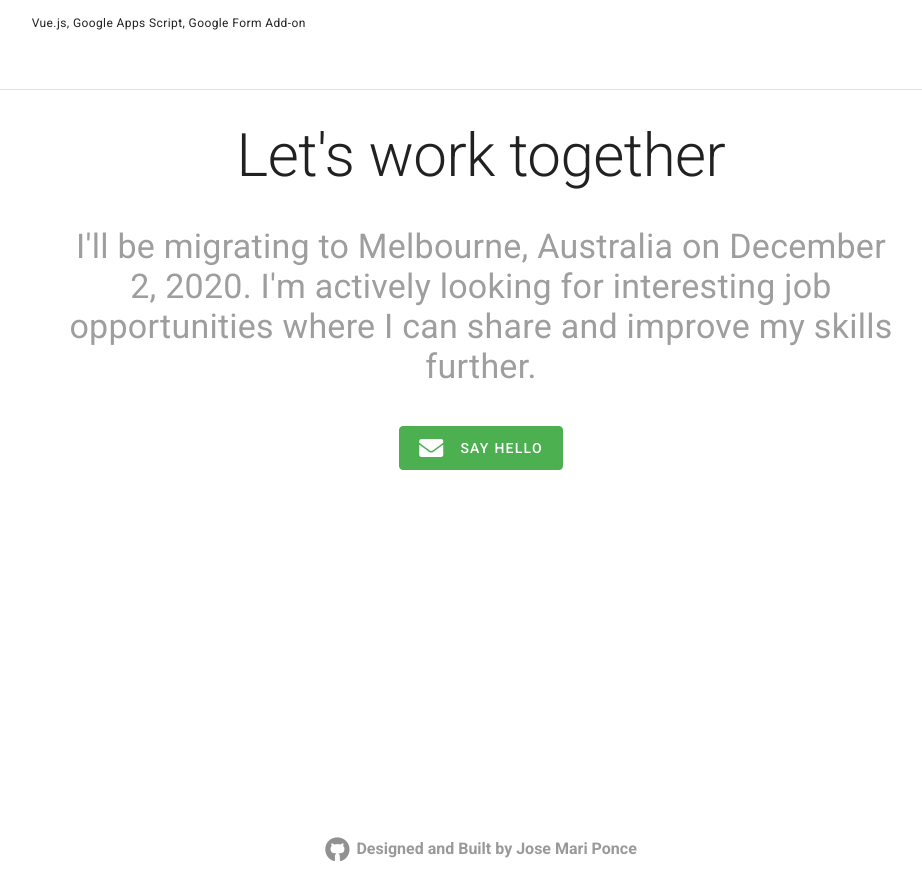
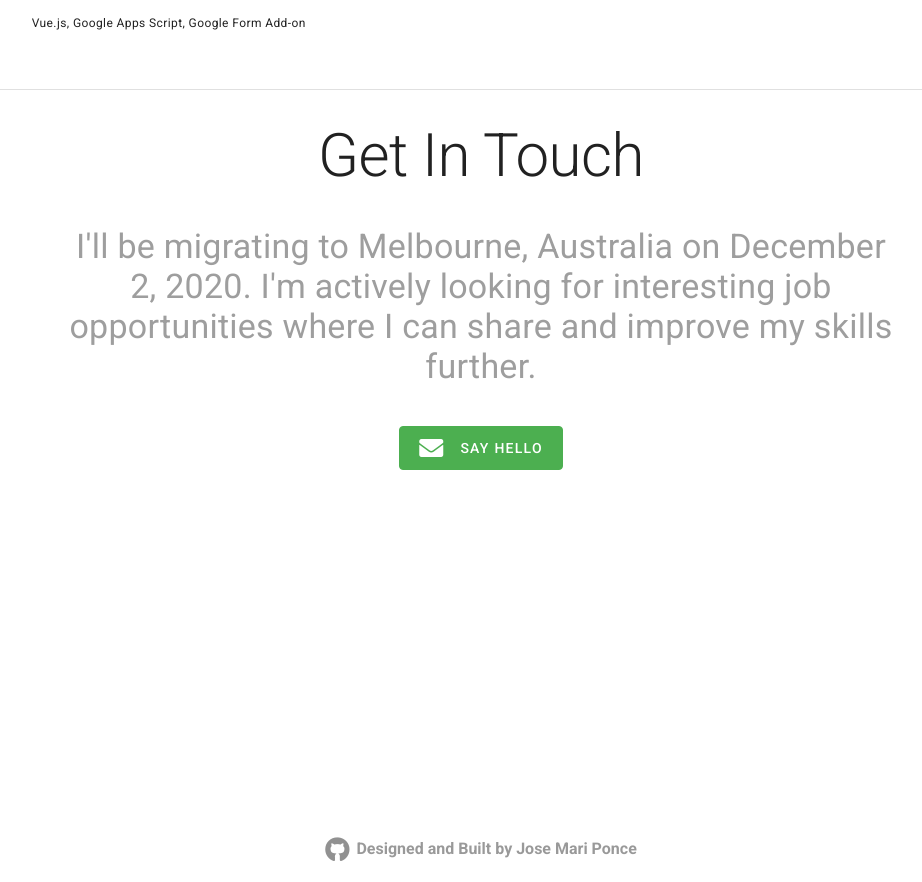
Before and after one commit to ecnopdev/vue-portfolio, a Vue app: page /#/main in a window 1280 px wide. Shown: the part 3566-4448 px from the top of the page, without its empty margins (159-1081 px from the left). Built offline with nearby package versions, Linux system fonts and the light colour scheme; a web font is replaced by a local one.

Commit message:
refactor: text in contact

```diff
--- a/src/sections/Contact.vue
+++ b/src/sections/Contact.vue
@@ -5,7 +5,7 @@
     </template>
     <template #content>
       <v-container class="d-flex flex-column text-center align-center">
-        <div class="text-center text-h4 text-sm-h2">Let's work together</div>
+        <div class="text-center text-h4 text-sm-h2">Get In Touch</div>
         <div
           class="grey--text ma-5 pa-5 align-center text-center text-h5 text-sm-h4"
           style="max-width:85%"
```
Also changed, not shown: 9 other files (tests, documents, lock files or other folders).
